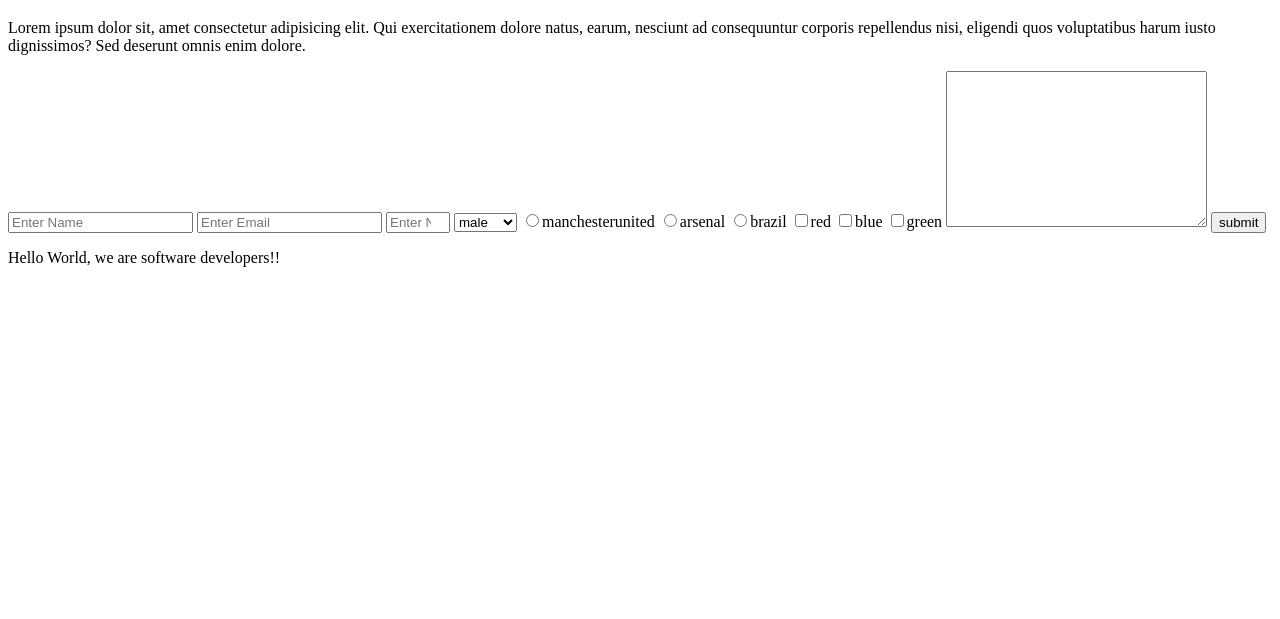
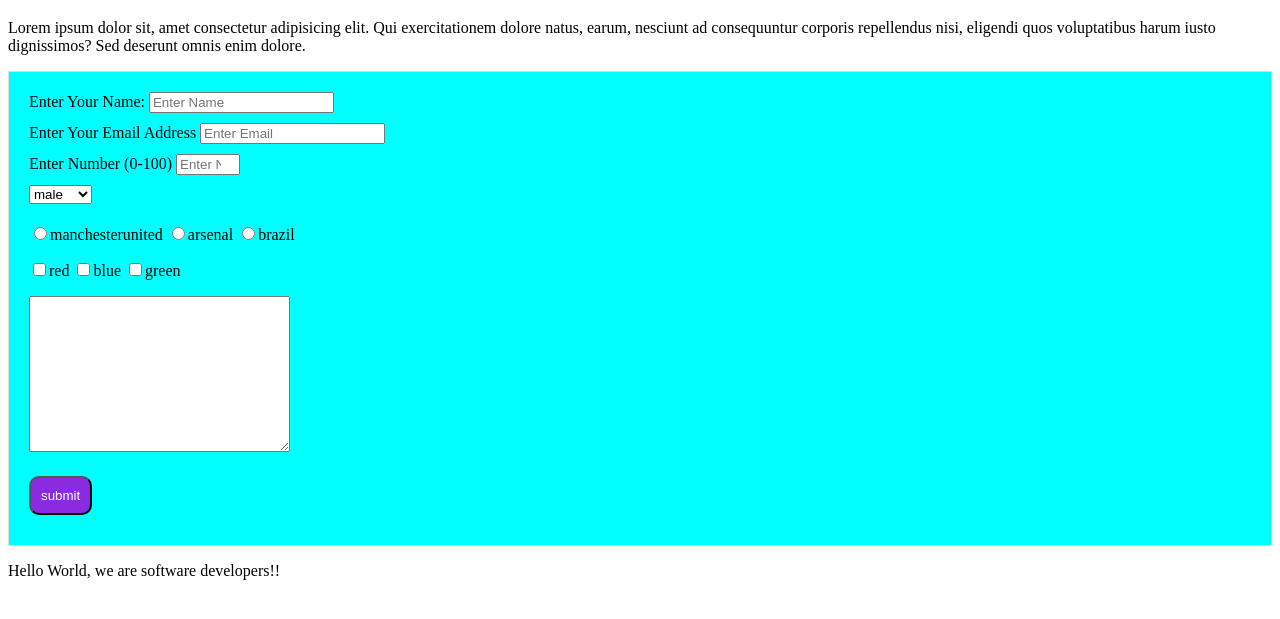
Before and after one commit to Felix45/felix-and-shaili, a plain HTML site: page index.html in a window 1280 px wide. Shown: the part 61-680 px from the top of the page. Drawn offline with Linux system fonts and the light colour scheme.

Commit message:
Add css styles

```diff
--- a/css/style.css
+++ b/css/style.css
@@ -0,0 +1,15 @@
+form{
+    padding: 20px;
+    border: 1px solid #ddd;
+    background-color: aqua;
+}
+form *{
+    margin-bottom: 10px;
+}
+button{
+    padding: 10px;
+    color: #fff;
+    cursor: pointer;
+    border-radius: 10px;
+    background-color: blueviolet;
+}
--- a/index.html
+++ b/index.html
@@ -21,34 +21,45 @@
     - The freeCodeCamp Team
 
     -->
+
     <h1 id="title">Survey Form</h1>
+
     <p id="description">
       Lorem ipsum dolor sit, amet consectetur adipisicing elit. Qui exercitationem dolore natus, earum, nesciunt ad consequuntur corporis repellendus nisi, eligendi quos voluptatibus harum iusto dignissimos? Sed deserunt omnis enim dolore.
     </p>
 
     <form action="" id="survey-form">
-      <label for="name" id="name-label"></label>
-     <input type="text" id="name" name="name" placeholder="Enter Name">
-<label for="email" id="email-label"></label>
-      <input type="email" name="email" id="email" placeholder="Enter Email" required>
-<label for="number" id="number-label"></label>
-      <input type="number" name="number" id="number" max="100" min="0" placeholder="Enter Number">
+     <label for="name" id="name-label">Enter Your Name:</label>
+     <input type="text" id="name" name="username" placeholder="Enter Name" required /> <br/>
+     <label for="email" id="email-label">Enter Your Email Address</label>
+     <input type="email" name="email" id="email" placeholder="Enter Email" required /> <br/>
+     <label for="number" id="number-label">Enter Number (0-100)</label>
+     <input type="number" name="number" id="number" max="100" min="0" placeholder="Enter Number" /> <br/>
+
+     <div>
        <select name="dropdown" id="dropdown">
         <option value="male">male</option>
         <option value="female">female</option>
+       </select>
+      </div>
 
-    </select>
+    <div>
       <input type="radio" name="team" id="" value="manchesterunited">manchesterunited
       <input type="radio" name="team" id="" value="arsenal">arsenal
       <input type="radio" name="team" id="" value="brazil">brazil
-
+    </div>
+    <div>
     <input type="checkbox" name="color" id="" value="red">red
     <input type="checkbox" name="color" id="" value="blue">blue
     <input type="checkbox" name="color" id="" value="green">green
+    </div>
 
+    <div>
       <textarea name="comment" id="comment" cols="30" rows="10"></textarea>
+    </div>
     <button type="submit" id="submit">submit</button>
   </form>
+
 
     <p>Hello World, we are software developers!!</p>
     <script  src="js/index.js"></script>
```
Lines whose indentation alone changed are shown as unchanged.
